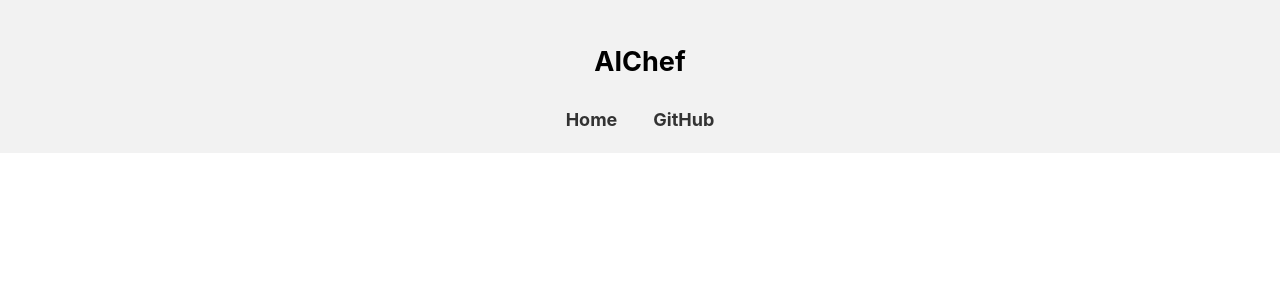
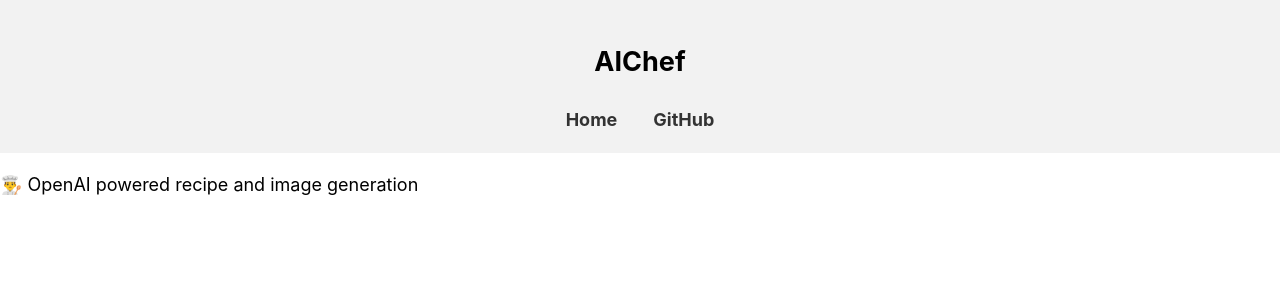
Before and after one commit to alexandros-lekkas/aichef, a Next.js app: page / in a window 1280 px wide. Shown: the top 300 px of the page. Built offline with nearby package versions, Linux system fonts and the light colour scheme.

Commit message:
Layout fixed inheritance issues

```diff
--- a/components/layout/layout.jsx
+++ b/components/layout/layout.jsx
@@ -13,6 +13,7 @@ import styles from './layout.module.css';
 
 export default function Layout({ children, home }) {
     return (
+        <div>
             <div className={styles.navbar}>
                 <nav>
                     <h2>AIChef</h2>
@@ -20,5 +21,8 @@ export default function Layout({ children, home }) {
                     <a href="https://github.com/lekkasgit/aichef">GitHub</a>
                 </nav>
             </div>
+
+            <div>{children}</div>
+        </div>
     );
 };
```
Also changed, not shown: components/layout/layout.module.css (line endings or trailing spaces). Lines whose indentation alone changed are shown as unchanged.
